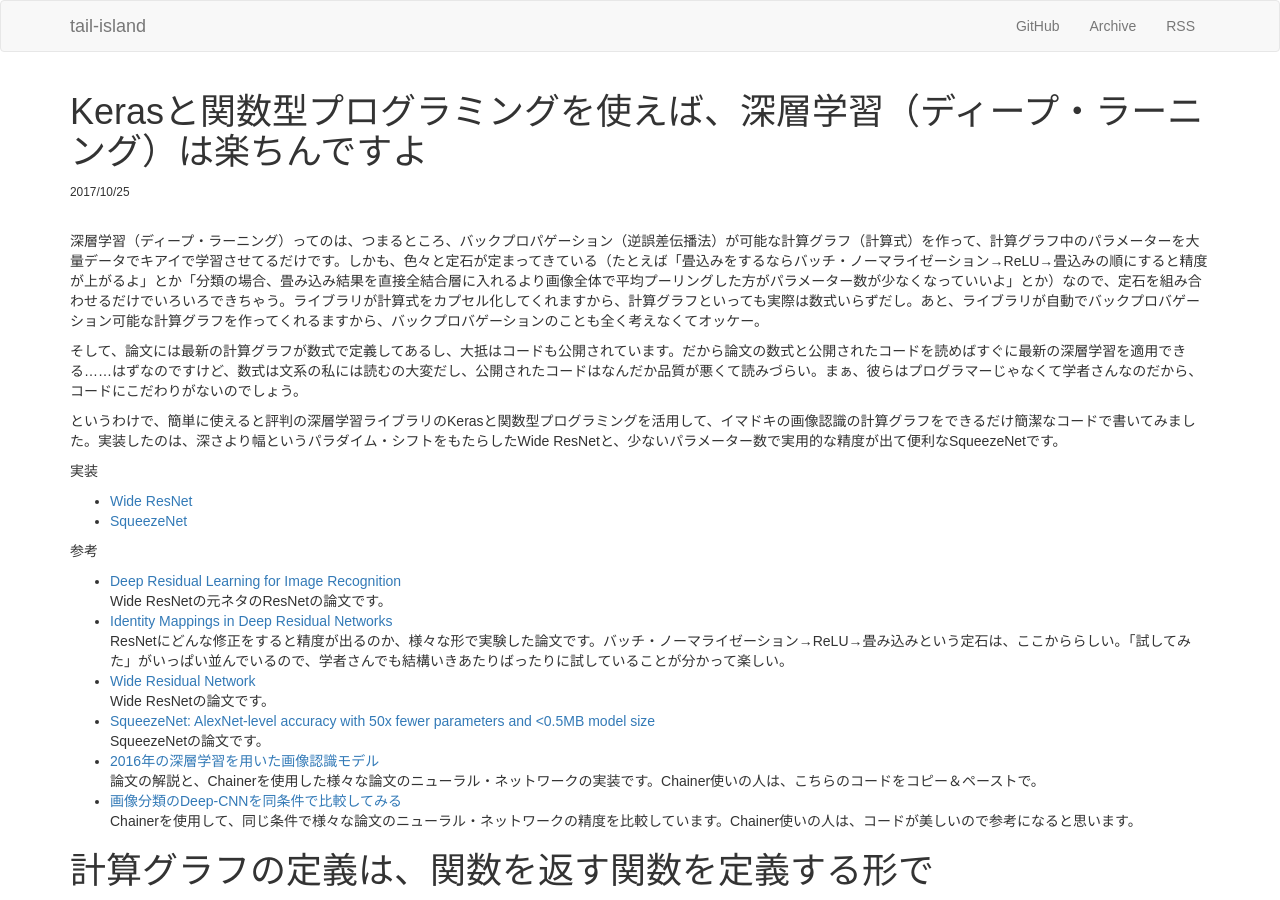
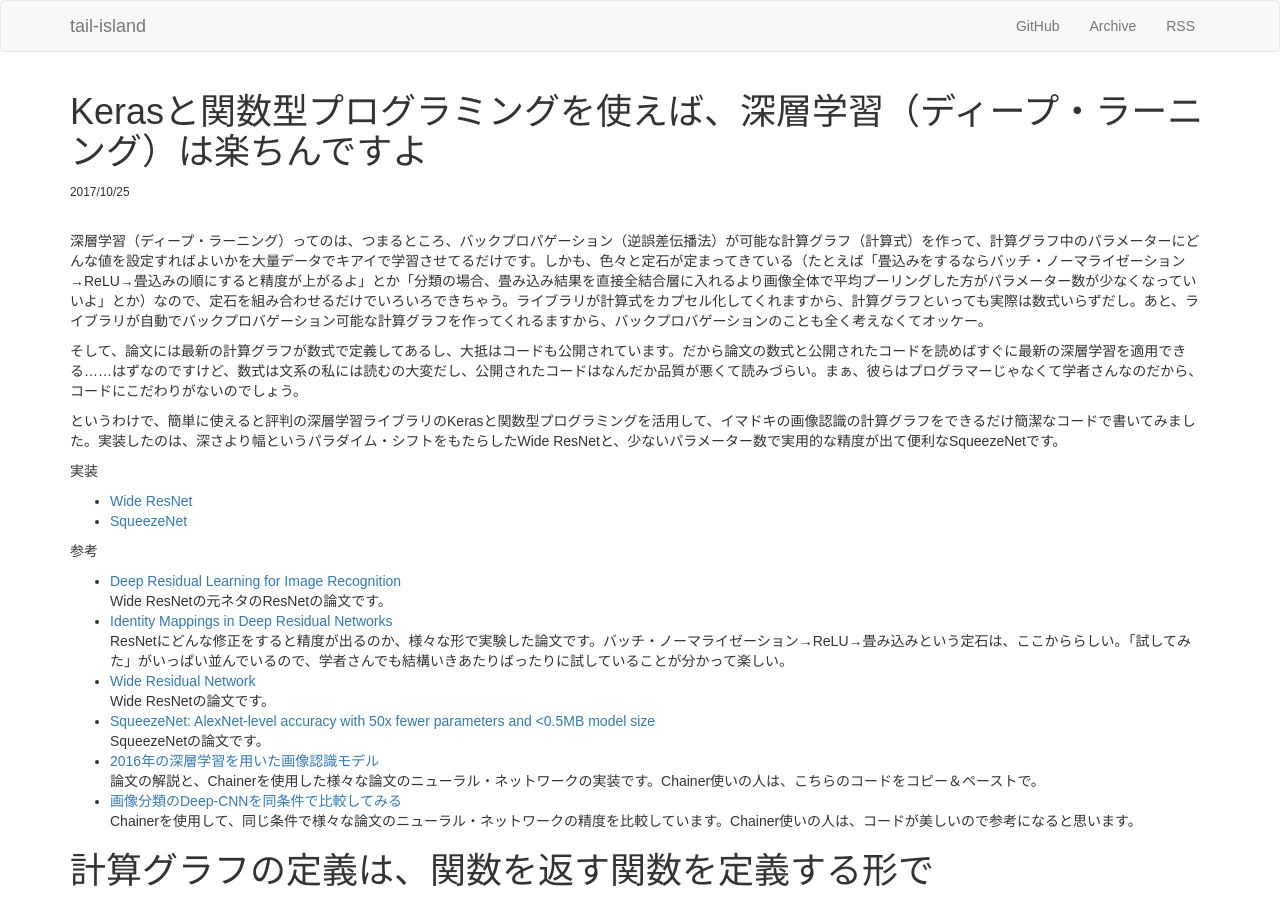
Before and after one commit to tail-island/tail-island.github.io, a Jekyll site: the page built from _posts/2017-10-25-keras-and-fp.md, in a window 1280 px wide and 900 px high. Built offline with Jekyll 4.4.1, drawn with Linux system fonts in a browser that asks for light colours.

Commit message:
keras and fp is added.

```diff
--- a/_posts/2017-10-25-keras-and-fp.md
+++ b/_posts/2017-10-25-keras-and-fp.md
@@ -5,7 +5,7 @@ category: "programming"
 tags:     ["Keras, 深層学習, 関数型プログラミング"]
 ---
 
-深層学習（ディープ・ラーニング）ってのは、つまるところ、バックプロパゲーション（逆誤差伝播法）が可能な計算グラフ（計算式）を作って、計算グラフ中のパラメーターを大量データでキアイで学習させてるだけです。しかも、色々と定石が定まってきている（たとえば「畳込みをするならバッチ・ノーマライゼーション→ReLU→畳込みの順にすると精度が上がるよ」とか「分類の場合、畳み込み結果を直接全結合層に入れるより画像全体で平均プーリングした方がパラメーター数が少なくなっていいよ」とか）なので、定石を組み合わせるだけでいろいろできちゃう。ライブラリが計算式をカプセル化してくれますから、計算グラフといっても実際は数式いらずだし。あと、ライブラリが自動でバックプロバゲーション可能な計算グラフを作ってくれるますから、バックプロバゲーションのことも全く考えなくてオッケー。
+深層学習（ディープ・ラーニング）ってのは、つまるところ、バックプロパゲーション（逆誤差伝播法）が可能な計算グラフ（計算式）を作って、計算グラフ中のパラメーターにどんな値を設定すればよいかを大量データでキアイで学習させてるだけです。しかも、色々と定石が定まってきている（たとえば「畳込みをするならバッチ・ノーマライゼーション→ReLU→畳込みの順にすると精度が上がるよ」とか「分類の場合、畳み込み結果を直接全結合層に入れるより画像全体で平均プーリングした方がパラメーター数が少なくなっていいよ」とか）なので、定石を組み合わせるだけでいろいろできちゃう。ライブラリが計算式をカプセル化してくれますから、計算グラフといっても実際は数式いらずだし。あと、ライブラリが自動でバックプロバゲーション可能な計算グラフを作ってくれるますから、バックプロバゲーションのことも全く考えなくてオッケー。
 
 そして、論文には最新の計算グラフが数式で定義してあるし、大抵はコードも公開されています。だから論文の数式と公開されたコードを読めばすぐに最新の深層学習を適用できる……はずなのですけど、数式は文系の私には読むの大変だし、公開されたコードはなんだか品質が悪くて読みづらい。まぁ、彼らはプログラマーじゃなくて学者さんなのだから、コードにこだわりがないのでしょう。
 
```
